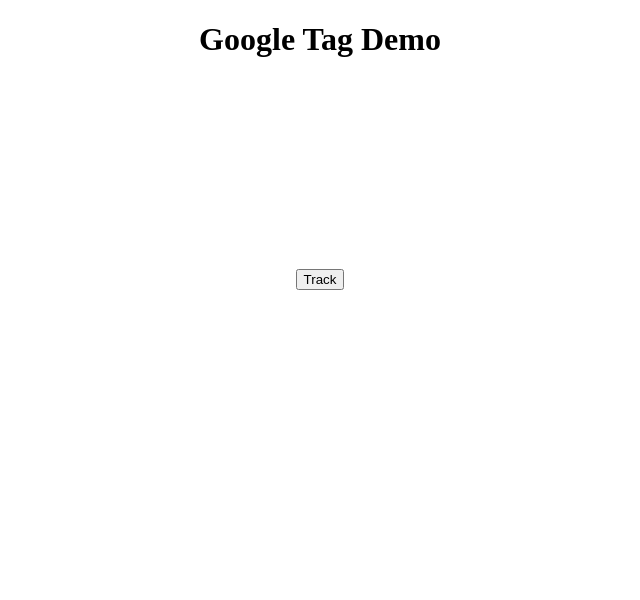
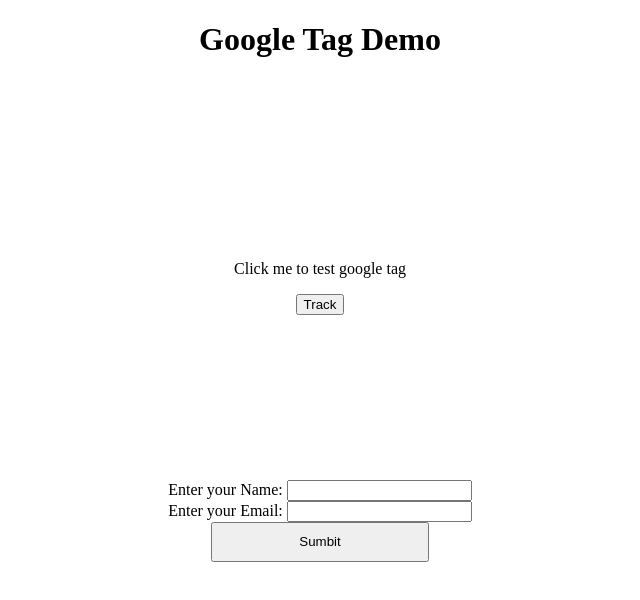
Before and after one commit to jmonroe33/button-tag, a plain HTML site: page index.html in a window 1280 px wide. Shown: the whole page, without its empty margins (320-960 px from the left). Drawn offline with Linux system fonts and the light colour scheme.

Commit message:
added in the form for zapier

```diff
--- a/index.css
+++ b/index.css
@@ -1,5 +1,6 @@
 .button-container {
     display: flex;
+    flex-direction: column;
     justify-content: center;
     align-items: center;
     height:400px;
@@ -8,3 +9,15 @@
 h1 {
     text-align: center;
 }
+
+form {
+    display: flex;
+    flex-direction: column;
+    justify-content: center;
+    align-items: center;
+}
+
+.submit-btn {
+  width: 17.3%;
+  height: 40px;
+}
--- a/index.html
+++ b/index.html
@@ -1,5 +1,6 @@
 <!DOCTYPE html>
 <html lang="en">
+
 <head>
     <link rel="stylesheet" href="index.css">
     <meta charset="UTF-8">
@@ -7,26 +8,41 @@
     <meta name="viewport" content="width=device-width, initial-scale=1.0">
     <title>Document</title>
 
-<!-- Google Tag Manager -->
-<script>(function(w,d,s,l,i){w[l]=w[l]||[];w[l].push({'gtm.start':
-    new Date().getTime(),event:'gtm.js'});var f=d.getElementsByTagName(s)[0],
-    j=d.createElement(s),dl=l!='dataLayer'?'&l='+l:'';j.async=true;j.src=
-    'https://www.googletagmanager.com/gtm.js?id='+i+dl;f.parentNode.insertBefore(j,f);
-    })(window,document,'script','dataLayer','GTM-P8MMZ9V');</script>
+    <!-- Google Tag Manager -->
+    <script>(function (w, d, s, l, i) {
+            w[l] = w[l] || []; w[l].push({
+                'gtm.start':
+                    new Date().getTime(), event: 'gtm.js'
+            }); var f = d.getElementsByTagName(s)[0],
+                j = d.createElement(s), dl = l != 'dataLayer' ? '&l=' + l : ''; j.async = true; j.src =
+                    'https://www.googletagmanager.com/gtm.js?id=' + i + dl; f.parentNode.insertBefore(j, f);
+        })(window, document, 'script', 'dataLayer', 'GTM-P8MMZ9V');</script>
     <!-- End Google Tag Manager -->
 </head>
+
 <body>
     <!-- Google Tag Manager (noscript) -->
-    <noscript><iframe src="https://www.googletagmanager.com/ns.html?id=GTM-P8MMZ9V"
-        height="0" width="0" style="display:none;visibility:hidden"></iframe></noscript>
-        <!-- End Google Tag Manager (noscript) -->
+    <noscript><iframe src="https://www.googletagmanager.com/ns.html?id=GTM-P8MMZ9V" height="0" width="0"
+            style="display:none;visibility:hidden"></iframe></noscript>
+    <!-- End Google Tag Manager (noscript) -->
     <header>
         <h1>Google Tag Demo</h1>
     </header>
     <div class="button-container">
+        <p>Click me to test google tag</p>
         <button class="button">Track</button>
     </div>
-
+    <form action="" method="post">
+        <label for="Name"> Enter your Name:
+            <input type="text" name="Name" id="Name" required>
+        </label>
+        <label for="Email">
+            Enter your Email:
+            <input type="email" name="Email" id="Email" required >
+        </label>
+        <button class="submit-btn" type="submit">Sumbit</button>
+    </form>
 </body>
 <script src="buttonLogic.js"></script>
+
 </html>
```
